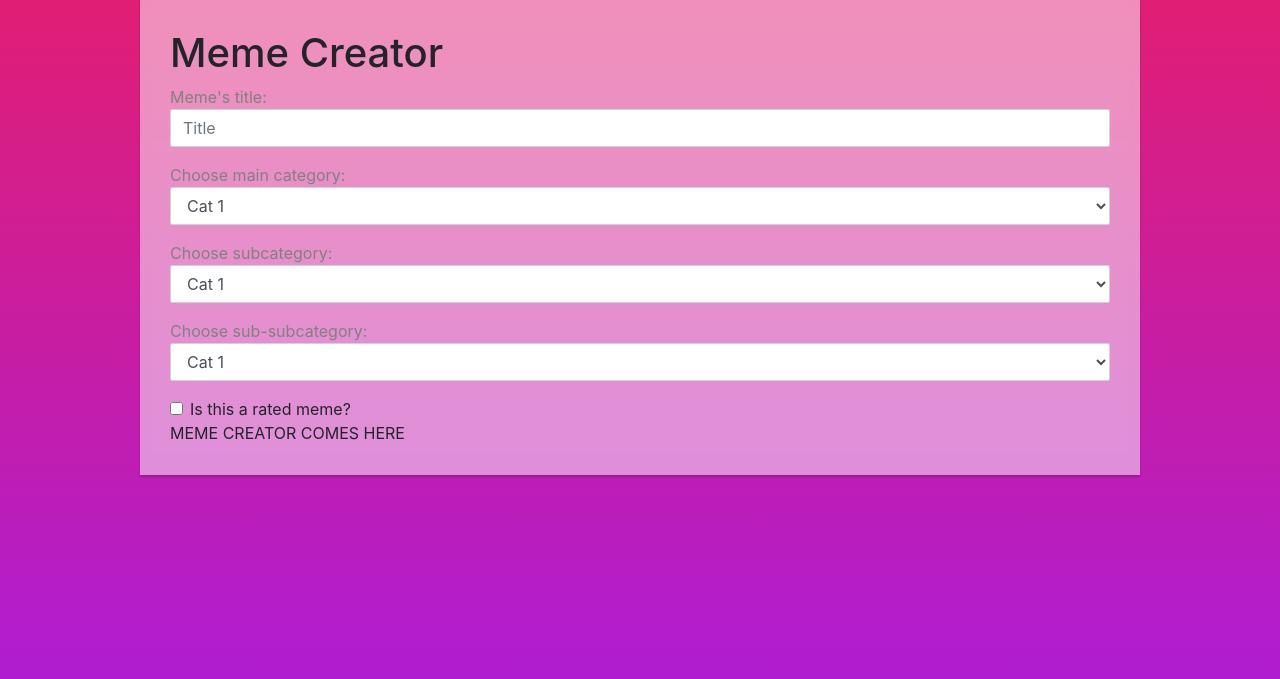
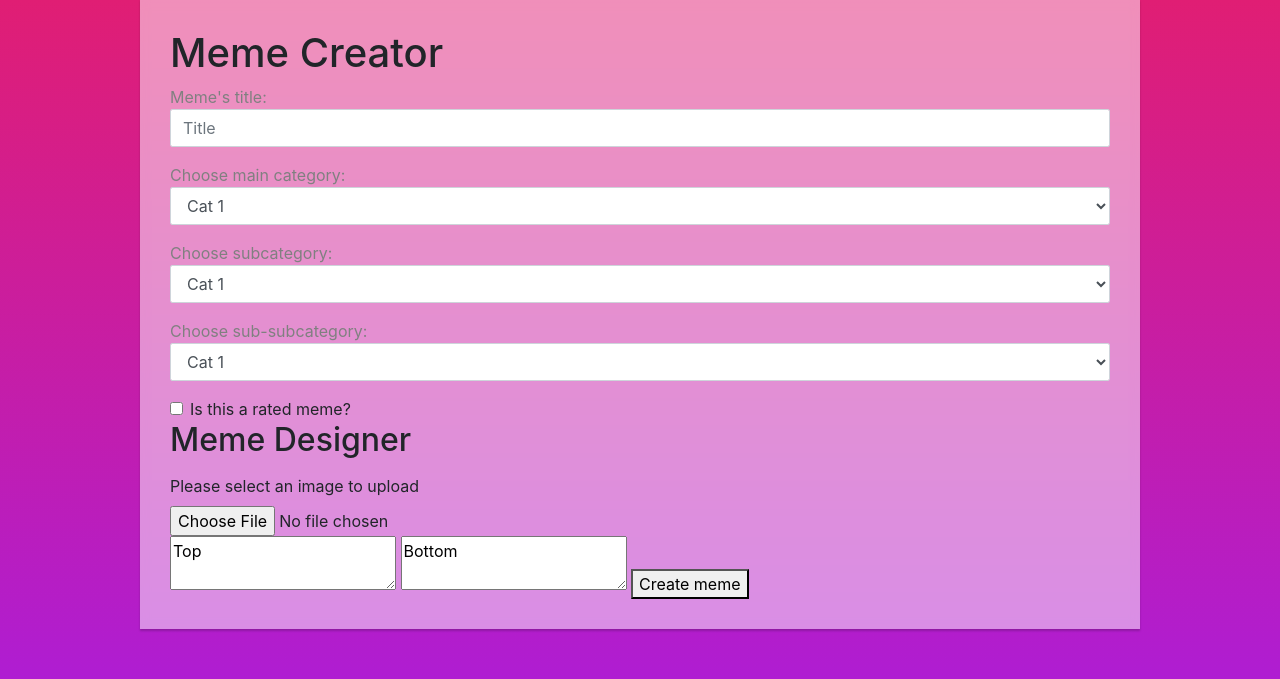
Before and after one commit to AmazonPriime/WAD2-Meme-Review, a Django app: page /meme_app/meme_creator in a window 1280 px wide. Shown: the part 121-800 px from the top of the page. Run offline with Django 3.2, Linux system fonts and the light colour scheme; some libraries are stand-ins or nearby versions.

Commit message:
Meme generator some updates, design and functional changes still needed

```diff
--- /dev/null
+++ b/meme_review/static/js/meme_creator.js
@@ -0,0 +1,47 @@
+//https://www.youtube.com/watch?v=aIgWxXlpRvU
+let canvas,ctx, uploadedImage, topText, bottomText, createButton;
+function createMeme(img, topText, bottomText){
+	canvas.width = img.width;
+	canvas.height = img.height;
+	ctx.clearRect(0,0,canvas.width, canvas.height);
+	ctx.drawImage(img,0,0);
+
+	let fontSize = canvas.width/18;
+	ctx.font = fontSize + 'px Arial Black';
+	ctx.fillStyle = "white";
+	ctx.strokeStyle = "black";
+	ctx.lineWidth = fontSize / 15;
+	ctx.textAlign = "center";
+	ctx.textBaseline = "top";
+	topText.split("\n").forEach( function(curText,i){
+		ctx.fillText(curText, canvas.width/2, i*fontSize, canvas.width);
+		ctx.strokeText(curText, canvas.width/2, i*fontSize, canvas.width);
+	});
+	ctx.textBaseline = "bottom";
+	bottomText.split("\n").forEach( function(curText,i){
+		ctx.fillText(curText, canvas.width/2, canvas.height-i*fontSize, canvas.width);
+		ctx.strokeText(curText, canvas.width/2, canvas.height-i*fontSize, canvas.width);
+	});
+}
+
+function start(){
+	canvas = document.getElementById("memeCanvas");
+	ctx = canvas.getContext("2d");
+	canvas.width = canvas.height = 0;
+	topText = document.getElementById("top");
+	bottomText = document.getElementById("bottom");
+	uploadedImage = document.getElementById("uploadedImage");
+	createButton = document.getElementById("create-meme");
+	createButton.addEventListener("click", function(){
+		let reader = new FileReader();
+		reader.onload = function(){
+			let img = new Image;
+			img.src = reader.result;
+			createMeme(img,topText.value,bottomText.value);
+		};
+		reader.readAsDataURL(uploadedImage.files[0]);
+	});
+
+}
+
+start();
--- a/meme_review/templates/meme_app/base.html
+++ b/meme_review/templates/meme_app/base.html
@@ -11,7 +11,6 @@
 		<link rel="stylesheet" href="https://stackpath.bootstrapcdn.com/bootstrap/4.4.1/css/bootstrap.min.css" integrity="sha384-Vkoo8x4CGsO3+Hhxv8T/Q5PaXtkKtu6ug5TOeNV6gBiFeWPGFN9MuhOf23Q9Ifjh" crossorigin="anonymous">
 		<link rel="stylesheet" href="{% static 'css/style.css' %}">
 		<link rel="stylesheet" type="text/css" href="{% static 'css/navbar.css' %}">
-
 	</head>
 
 	<body>
@@ -50,6 +49,8 @@
 			{% block body_block %}
 			{% endblock %}
 		</div>
+		<!-- Meme_Creator JS -->
+
 		<!-- Bootstrap JS -->
 		<script src="https://code.jquery.com/jquery-3.4.1.slim.min.js" integrity="sha384-J6qa4849blE2+poT4WnyKhv5vZF5SrPo0iEjwBvKU7imGFAV0wwj1yYfoRSJoZ+n" crossorigin="anonymous"></script>
 		<script src="https://cdn.jsdelivr.net/npm/popper.js@1.16.0/dist/umd/popper.min.js" integrity="sha384-Q6E9RHvbIyZFJoft+2mJbHaEWldlvI9IOYy5n3zV9zzTtmI3UksdQRVvoxMfooAo" crossorigin="anonymous"></script>
--- a/meme_review/templates/meme_app/memecreator.html
+++ b/meme_review/templates/meme_app/memecreator.html
@@ -47,8 +47,19 @@
 				Is this a rated meme?
 			 </label>
 			</div>
-			MEME CREATOR COMES HERE
+			<h2>Meme Designer</h2>
+
+
 		</form>
+		<div id="memeCreator">
+					<label for="uploadImage">Please select an image to upload</label>
+					<input type="file" accept="image/*" class="form-control-file" id="uploadedImage">
+					<textarea id="top">Top</textarea>
+					<textarea id="bottom">Bottom</textarea>
+					<button id="create-meme">Create meme</button>
+					<canvas id="memeCanvas"></canvas>
+					<script src="{% static 'js/meme_creator.js' %}"></script>
+		</div>
 </div>
 
 {%endblock%}
```
